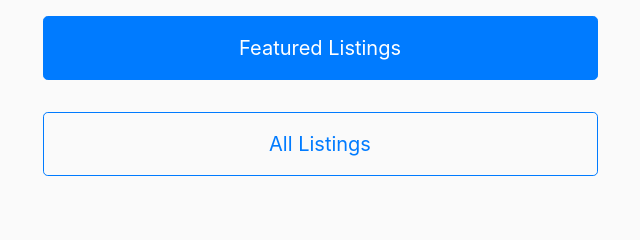
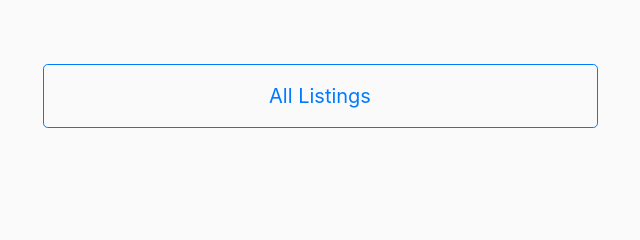
Before and after one commit to r3xk3nnw4y/LastRoll, a Django app: template Project/LastRoll/shop/templates/shop/buyerhome.html in a window 1280 px wide. Shown: the part 412-652 px from the top of the page, without its empty margins (320-960 px from the left). Run offline with Django 5.2, Linux system fonts and the light colour scheme; the template is opened without the code that fills it, so the values that code supplies are empty.

Commit message:
removed featured button as it is not relevant to MVP

```diff
--- a/Project/LastRoll/shop/templates/shop/buyerhome.html
+++ b/Project/LastRoll/shop/templates/shop/buyerhome.html
@@ -12,9 +12,9 @@
   <h1 class="mb-5">Welcome, {{ username }}!</h1>
 
   <div class="d-flex flex-column align-items-center w-50">
-    <a href="{% url 'shop-featuredlistings' %}" class="btn btn-primary btn-lg btn-block my-3 py-3">
+    <!--<a href="{% url 'shop-featuredlistings' %}" class="btn btn-primary btn-lg btn-block my-3 py-3">
       Featured Listings
-    </a>
+    </a>-->
     <a href="{% url 'shop-alllistings' %}" class="btn btn-outline-primary btn-lg btn-block my-3 py-3">
       All Listings
     </a>
--- a/Project/LastRoll/shop/views.py
+++ b/Project/LastRoll/shop/views.py
@@ -286,6 +286,7 @@ def featuredlistings(request):
     context = {
         'title': 'Featured Listings'
     }
+    #return redirect('shop-alllisting')
     return render(request, 'shop/featuredlistings.html', context)
 
 @login_required
```
